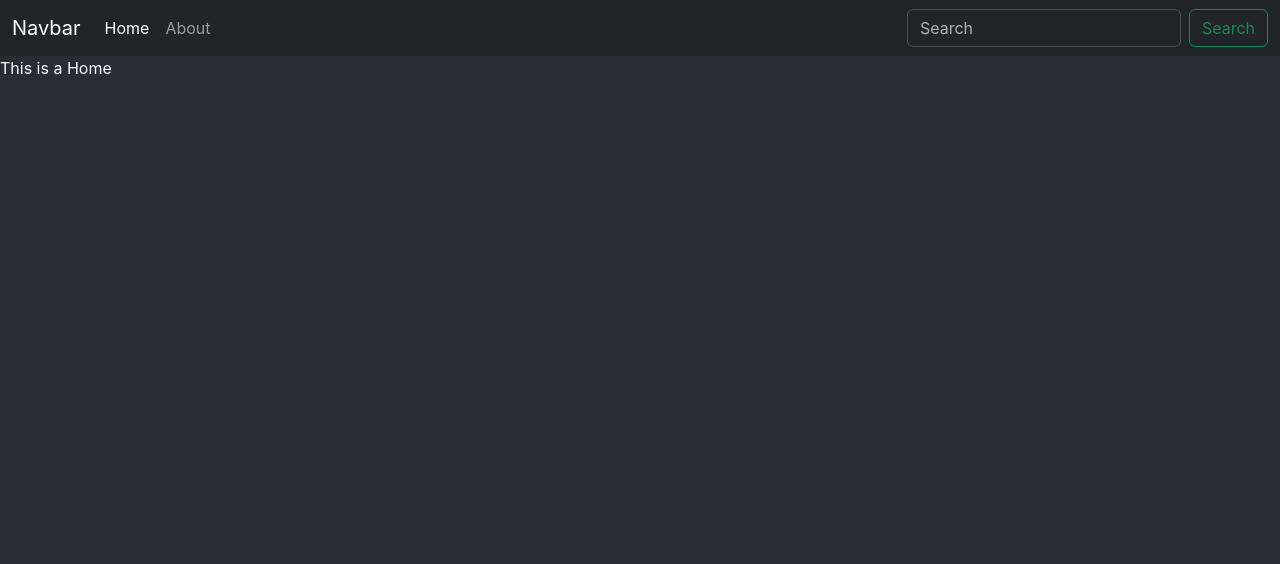
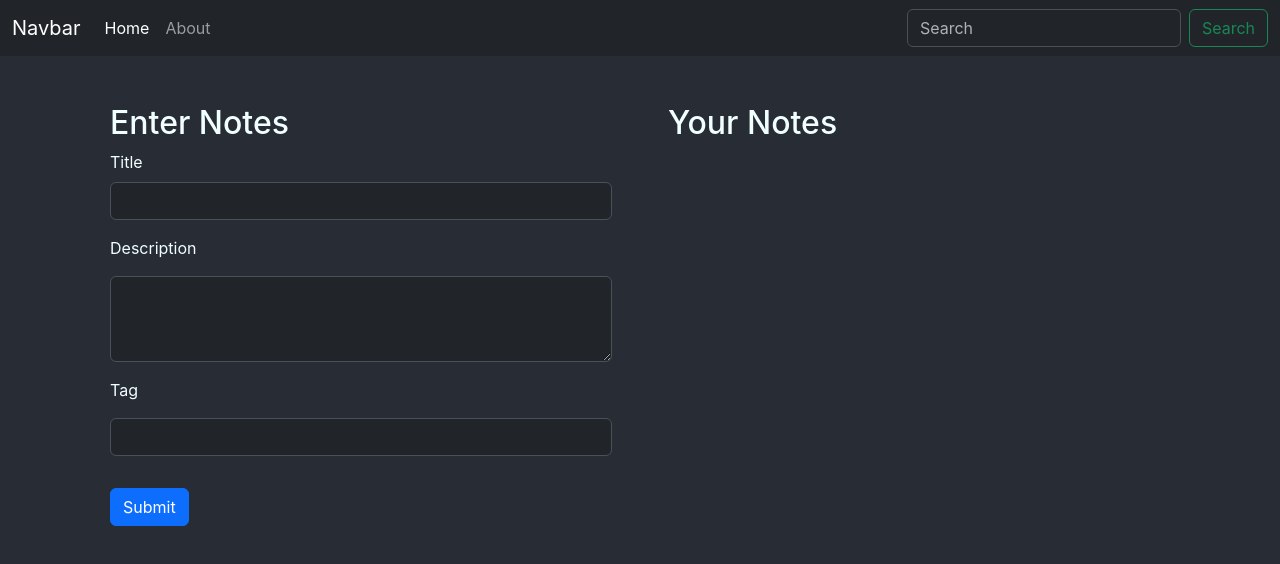
Before and after one commit to bhavyank89/learnReact, a React (Create React App) app in the folder 004-inotebook/inotebook-frontend/: page / in a window 1280 px wide. Shown: the top 564 px of the page. Built offline with nearby package versions, Linux system fonts and the light colour scheme.

Commit message:
create Form for entering notes

```diff
--- a/004-inotebook/inotebook-frontend/src/components/Home.js
+++ b/004-inotebook/inotebook-frontend/src/components/Home.js
@@ -2,8 +2,32 @@ import React from 'react'
 
 const Home = () => {
     return (
-        <div>
-            This is a Home
+        <div className='container my-5 d-flex flex-row'>
+
+            <div className="container mx-3">
+                <h2>Enter Notes</h2>
+                <form>
+                    <div className="mb-3">
+                        <div>
+                            <label htmlFor="exampleInputPassword1" className="form-label">Title</label>
+                            <input type="text" className="form-control bg-dark" data-bs-theme="dark" id="exampleInputPassword1" />
+                        </div>
+                        <div className="form-group">
+                            <label className="my-3" htmlFor="exampleFormControlTextarea1">Description</label>
+                            <textarea className="form-control bg-dark" data-bs-theme="dark" id="exampleFormControlTextarea1" rows="3"></textarea>
+                        </div>
+                        <div>
+                            <label htmlFor="exampleInputPassword1" className="form-label my-3">Tag</label>
+                            <input type="text" className="form-control bg-dark" data-bs-theme="dark" id="exampleInputPassword1" />
+                        </div>
+                    </div>
+                    <button type="submit" className="btn btn-primary mb-2 my-3">Submit</button>
+                </form>
+            </div>
+
+            <div className="container mx-3">
+                <h2>Your Notes</h2>
+            </div>
         </div>
     )
 }
```
